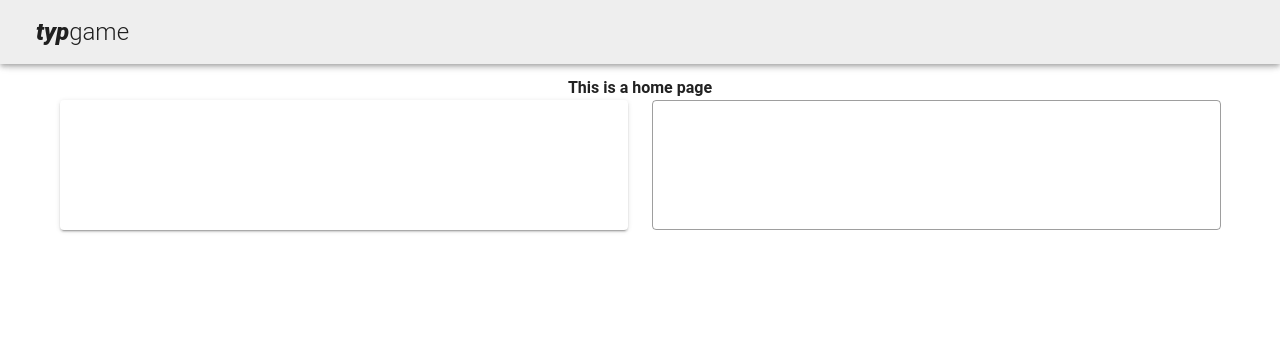
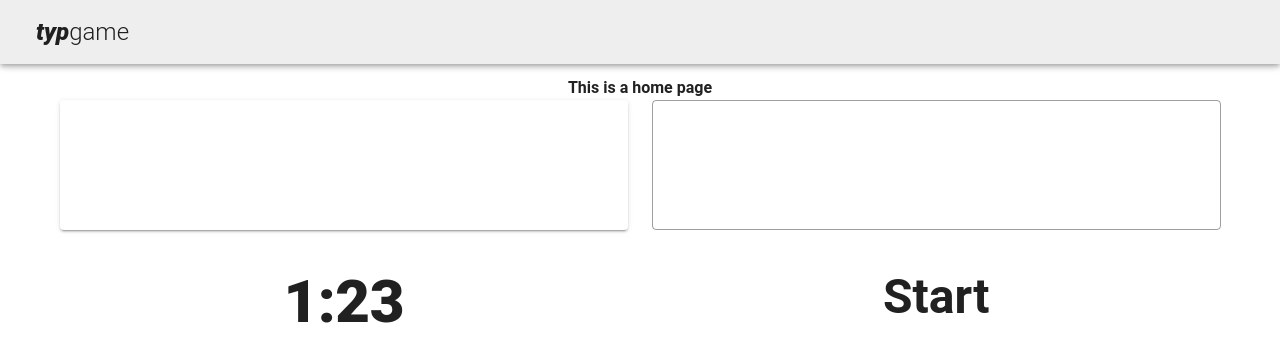
Before and after one commit to rupamkairi/TypGame, a Vue app: page / in a window 1280 px wide. Shown: the top 362 px of the page. Built offline with nearby package versions, Linux system fonts and the light colour scheme; no server answers.

Commit message:
stats.vue added

```diff
--- a/public/index.html
+++ b/public/index.html
@@ -1,15 +1,18 @@
 <!DOCTYPE html>
 <html lang="en">
   <head>
-    <meta charset="utf-8">
-    <meta http-equiv="X-UA-Compatible" content="IE=edge">
-    <meta name="viewport" content="width=device-width,initial-scale=1.0">
-    <link rel="icon" href="<%= BASE_URL %>favicon.ico">
-    <title>codesandbox</title>
+    <meta charset="utf-8" />
+    <meta http-equiv="X-UA-Compatible" content="IE=edge" />
+    <meta name="viewport" content="width=device-width,initial-scale=1.0" />
+    <link rel="icon" href="<%= BASE_URL %>favicon.ico" />
+    <title>TypGame</title>
   </head>
   <body>
     <noscript>
-      <strong>We're sorry but codesandbox doesn't work properly without JavaScript enabled. Please enable it to continue.</strong>
+      <strong
+        >We're sorry but codesandbox doesn't work properly without JavaScript
+        enabled. Please enable it to continue.</strong
+      >
     </noscript>
     <div id="app"></div>
     <!-- built files will be auto injected -->
--- /dev/null
+++ b/src/components/Stats.vue
@@ -0,0 +1,19 @@
+<template>
+  <v-sheet>
+    <v-row>
+      <v-col cols="12" sm="6">
+        <p class="text-h2 font-weight-black">1:23</p>
+      </v-col>
+      <v-col cols="12" sm="6">
+        <p class="text-h3 font-weight-bold">Start</p>
+      </v-col>
+    </v-row>
+  </v-sheet>
+</template>
+
+<script>
+export default {};
+</script>
+
+<style>
+</style>
--- a/src/store/index.js
+++ b/src/store/index.js
@@ -4,20 +4,8 @@ import Vuex from "vuex";
 Vue.use(Vuex);
 
 export default new Vuex.Store({
-  state: {
-    count: 0
-  },
-  mutations: {
-    increment(state) {
-      state.count++;
-    },
-    decrement(state) {
-      state.count--;
-    },
-    flush(state) {
-      state.count = 0;
-    }
-  },
+  state: {},
+  mutations: {},
   actions: {},
   modules: {}
 });
--- a/src/views/Home.vue
+++ b/src/views/Home.vue
@@ -2,16 +2,19 @@
   <div class="home">
     <h4>This is a home page</h4>
     <Typing/>
+    <Stats/>
   </div>
 </template>
 
 <script>
 import Typing from "../components/Typing.vue";
+import Stats from "../components/Stats.vue";
 
 export default {
   name: "Home",
   components: {
-    Typing
+    Typing,
+    Stats
   }
 };
 </script>
```
Also changed, not shown: package.json (+4 -11 lines), src/components/Typing.vue (+8 -3 lines).
